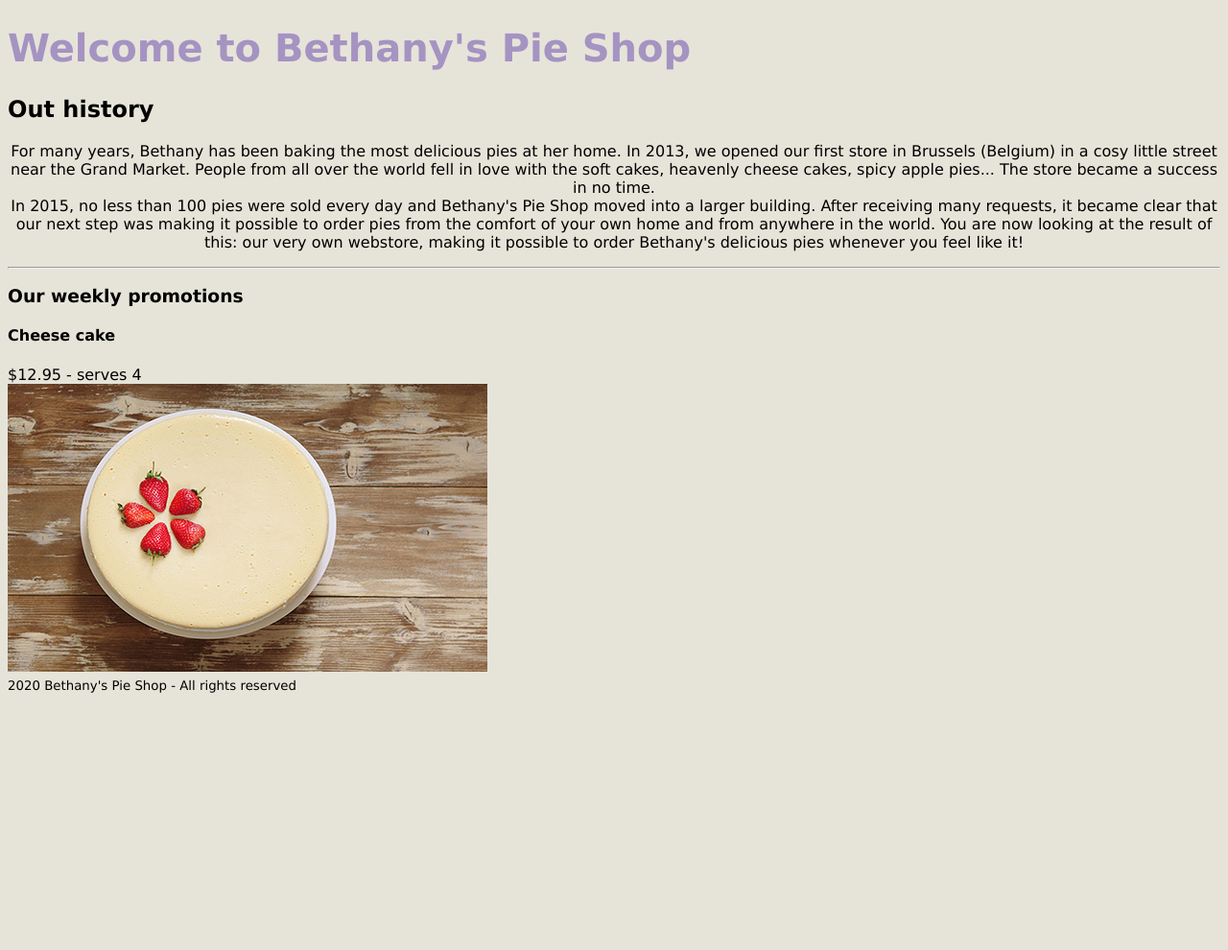
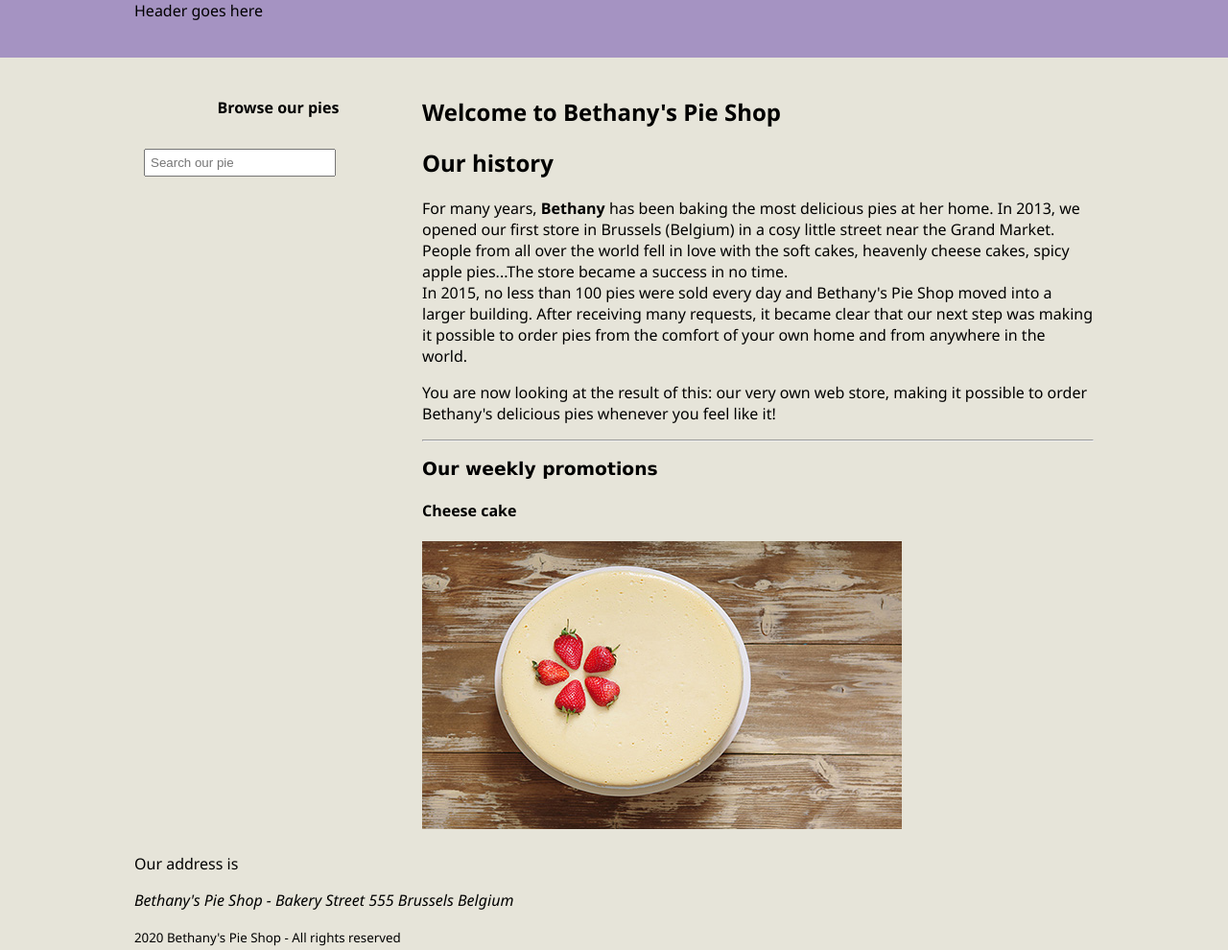
Before and after one commit to yildiztugba/Bethany-s-Pie-Shop-Website, a plain HTML site: page index.html in a window 1280 px wide. Shown: the whole page at 96% size. Before the commit the page ends 800 px from the top, so only its background shows below. Drawn offline with Linux system fonts and the light colour scheme.

Commit message:
added segment elements

```diff
--- a/index.html
+++ b/index.html
@@ -10,12 +10,95 @@
     <link rel="stylesheet" href="styles.css" type="text/css">
     <title>Welcome to Bethany's Pie Shop</title>
 </head>
-<body style="background-color: #e6e4d9; font-family: verdana;">
+<style>
+    body{
+        margin-top: 0px;
+        font-family: 'Segoe UI', Tahoma, Geneva, Verdana, sans-serif;
+        margin-left: auto;
+        margin-right: auto;
+        background-color: #e6e4d9;
+    }
+    #mainHeader{
+        background-color: #a593c2;
+    }
+    nav {
+            height: 60px;
+            width: 1000px;
+            margin: 0 auto 20px;
+        }
+    #leftMenu {
+        float: left;
+        width: 30%;
+        margin-bottom: 20px;
+        }
+    .searchbox {
+        padding: 5px;
+        margin: 10px 10px;
+        width: 200px;
+        }
+        #main {
+            float: right;
+            width: 70%;
+            margin-bottom: 20px;
+        }
+        footer {
+            clear: both;
+            width: 100%;
+        }
 
-    <h1 style="font-size:40px; color: #a593c2;">Welcome to Bethany's Pie Shop</h1>
+</style>
+<body>
+    <header id="mainHeader">
+        <nav>
+            Header goes here
+        </nav>
+    </header>
+
+    <div style="width:1000px;margin-left: auto;margin-right: auto;">
+        <aside id="leftMenu">
+            <header><h4 style="text-align: center;">Browse our pies</h4></header>
+            <input type="search" class="searchbox" placeholder="Search our pie">
+        </aside>
+
+        <main id="main">
+            <article>
+                <header>
+                    <h1>Welcome to Bethany's Pie Shop</h1>
+                </header>
+                <h2>Our history</h2>
+                <p>For many years, <b>Bethany</b> has been baking the most delicious pies at her home. In 2013, we opened our first store in Brussels
+                    (Belgium) in a cosy little street near the Grand Market. People from all over the world fell in love with the soft cakes,
+                    heavenly cheese cakes, spicy apple pies...The store became a success in no time. <br>In 2015, no less than 100 pies were sold
+                    every day and Bethany's Pie Shop moved into a larger building. After receiving many requests, it became clear that our next step
+                    was making it possible to order pies from the comfort of your own home and from anywhere in the world.
+                </p>
+
+                <p> You are now looking at the result of this: our very own web store, making it possible to order Bethany's
+                    delicious pies whenever you feel like it!
+                </p>
+
+                <hr>
+            </article>
+            <section>
+                <h3 style="font-family: verdana;">Our weekly promotions</h3>
+                <h4>Cheese cake</h4>
+                <img src="/images/cheesecake.jpg" alt="500" height="300">
+            </section>
+        </main>
+
+        <footer>
+            <p>Our address is <address>Bethany's Pie Shop - Bakery Street 555 Brussels Belgium</address></p>
+            <small>2020 Bethany's Pie Shop - All rights reserved</small>
+        </footer>
+    </div>
+
+
+
+
+  <!-- <h1>Welcome to Bethany's Pie Shop</h1>
     <h2>Out history</h2>
 
-    <p style="text-align: center;">For many years, Bethany has been baking the most delicious pies at her home. In 2013, we opened our first store in Brussels (Belgium) in a cosy little street near the Grand Market. People from all over the world fell in love with the soft cakes, heavenly cheese cakes, spicy apple pies...
+    <p>For many years, Bethany has been baking the most delicious pies at her home. In 2013, we opened our first store in Brussels (Belgium) in a cosy little street near the Grand Market. People from all over the world fell in love with the soft cakes, heavenly cheese cakes, spicy apple pies...
     The store became a success in no time. <br>In 2015, no less than 100 pies were sold every day and Bethany's Pie Shop moved into a larger building. After receiving many requests, it became clear that our next step was making it possible to order pies from the comfort of your own home and from anywhere in the world. You are now looking at the result of this: our very own webstore, making it possible to order Bethany's delicious pies whenever you feel like it!</p>
 <hr>
 <h3 style="font-family: verdana;">Our weekly promotions</h3>
@@ -23,6 +106,7 @@
 $12.95 - serves 4 <br>
 <img src="/images/cheesecake.jpg" alt="500" height="300">
 <br>
-<small>2020 Bethany's Pie Shop - All rights reserved</small>
+<small>2020 Bethany's Pie Shop - All rights reserved</small>-->
+
 </body>
 </html>
```
